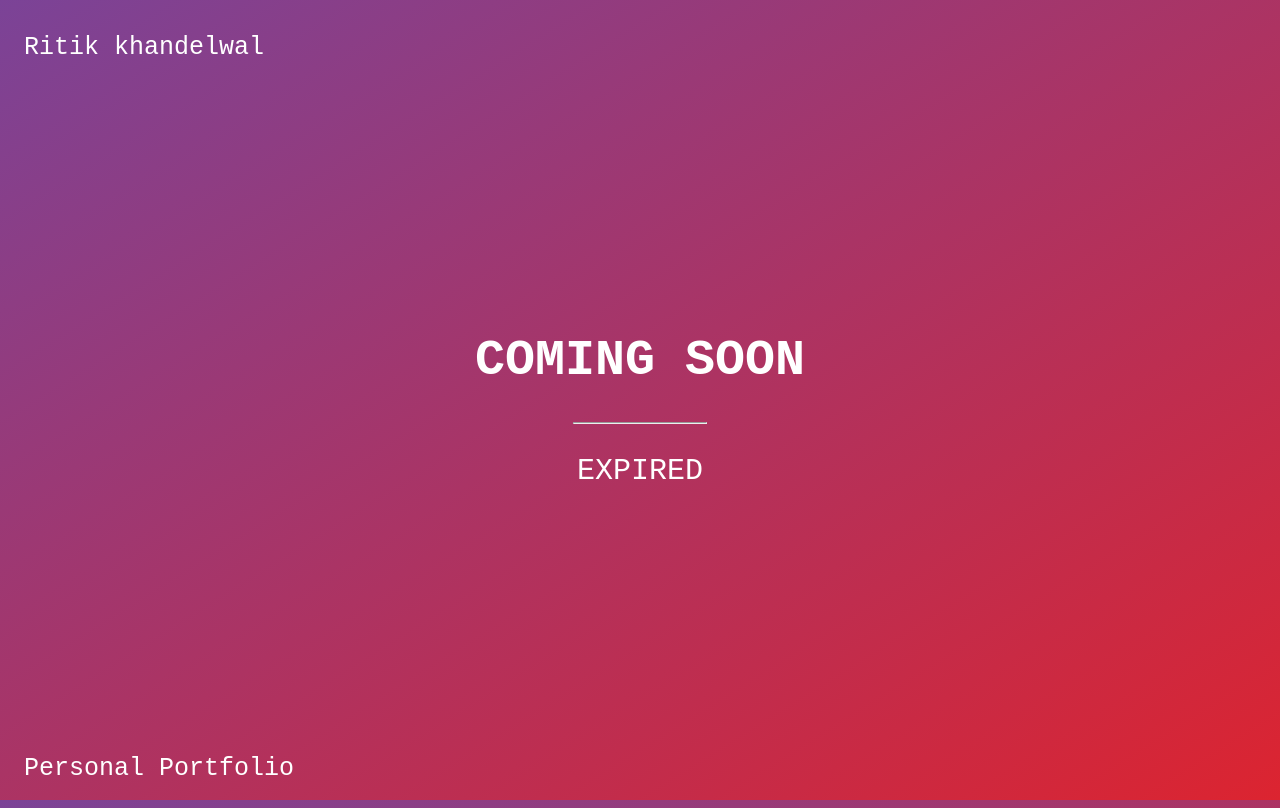
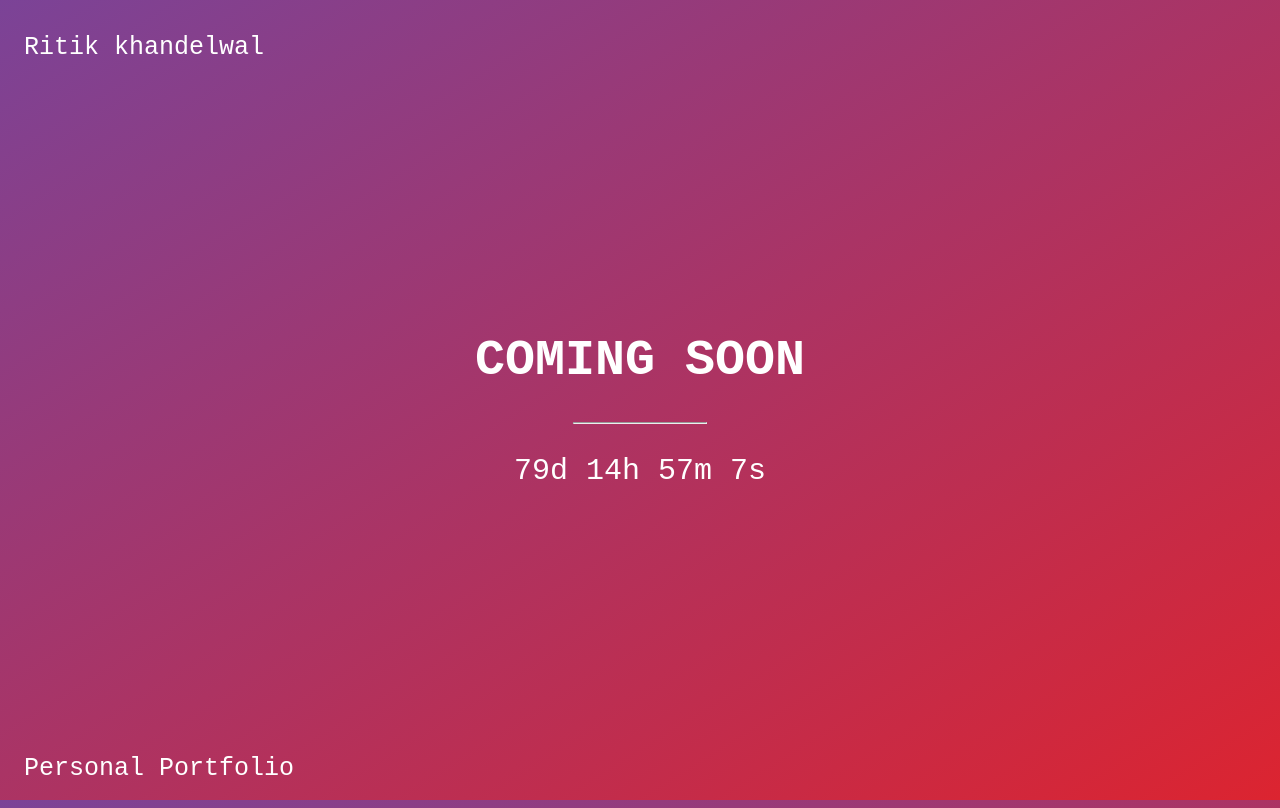
Before and after one commit to Ritik-khandelwal/Portfolio-website, a plain HTML site: page index.html in a window 1280 px wide. Drawn offline with Linux system fonts and the light colour scheme.

Commit message:
Updated the time

```diff
--- a/index.html
+++ b/index.html
@@ -111,7 +111,7 @@
 
       <script>
           // Set the date we're counting down to
-            var countDownDate = new Date("Feb 1, 2022 00:00:00").getTime();
+            var countDownDate = new Date("May 1, 2022 00:00:00").getTime();
 
             // Update the count down every 1 second
             var x = setInterval(function() {
```
